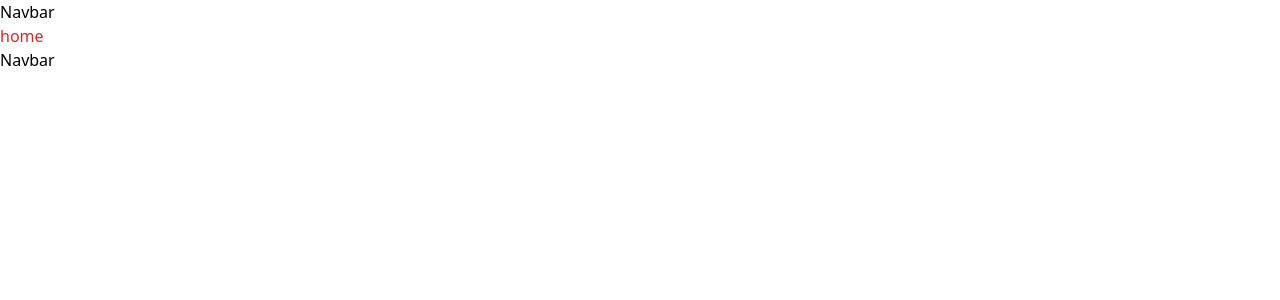
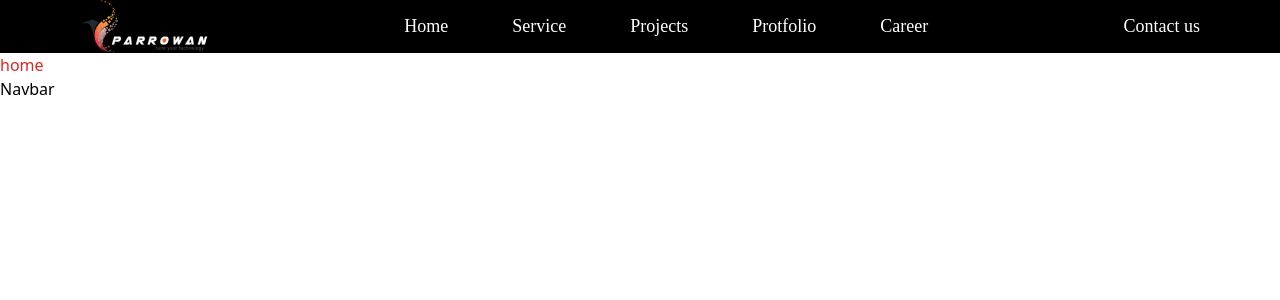
Before and after one commit to sparrowanltd/sparrowan-apps, a Next.js app: page / in a window 1280 px wide. Shown: the top 300 px of the page. Built offline with nearby package versions, Linux system fonts and the light colour scheme.

Commit message:
navbar add

```diff
--- a/components/shared/Navbar.js
+++ b/components/shared/Navbar.js
@@ -1,7 +1,20 @@
+import Image from "next/image";
+import Link from "next/link";
+import logo from '../../public/sparrowan-logo.png';
 export default function Navbar() {
     return (
         <>
-           <h1>Navbar</h1>
+            <header className="bg-[#000000] px-20 text-white flex justify-between items-center nav_bar">
+                <Link href='/'> <Image src={logo} width="129px" height="53px" alt="Logo" placeholder="blur" /></Link >
+                <ul className="flex justify-between items-center lg:gap-10 xl:gap-16 ">
+                    <Link href='/'>Home</Link >
+                    <Link href='/service'>Service</Link >
+                    <Link href='/projects'>Projects</Link >
+                    <Link href='/protfolio'>Protfolio</Link >
+                    <Link href='/career'>Career</Link >
+                </ul>
+                <Link href='/contact-us'>Contact us</Link >
+            </header>
         </>
     )
 }
--- a/next.config.js
+++ b/next.config.js
@@ -1,5 +1,8 @@
 /** @type {import('next').NextConfig} */
 const nextConfig = {
+  images: {
+    domains: ['cdn.example.com']
+  },
   reactStrictMode: true,
 }
 
--- a/styles/globals.css
+++ b/styles/globals.css
@@ -1,3 +1,16 @@
 @tailwind base;
 @tailwind components;
 @tailwind utilities;
+
+/* navbar style */
+.nav_bar a {
+    font-family: 'Poppins';
+    font-style: normal;
+    font-weight: 400;
+    font-size: 18px;
+    color: #FFFFFF;
+}
+
+.nav_bar a:hover {
+    color: #FF6B00;
+}
```
Also changed, not shown: public/sparrowan-logo.png (renamed from assets/sparrowan-logo.png).
